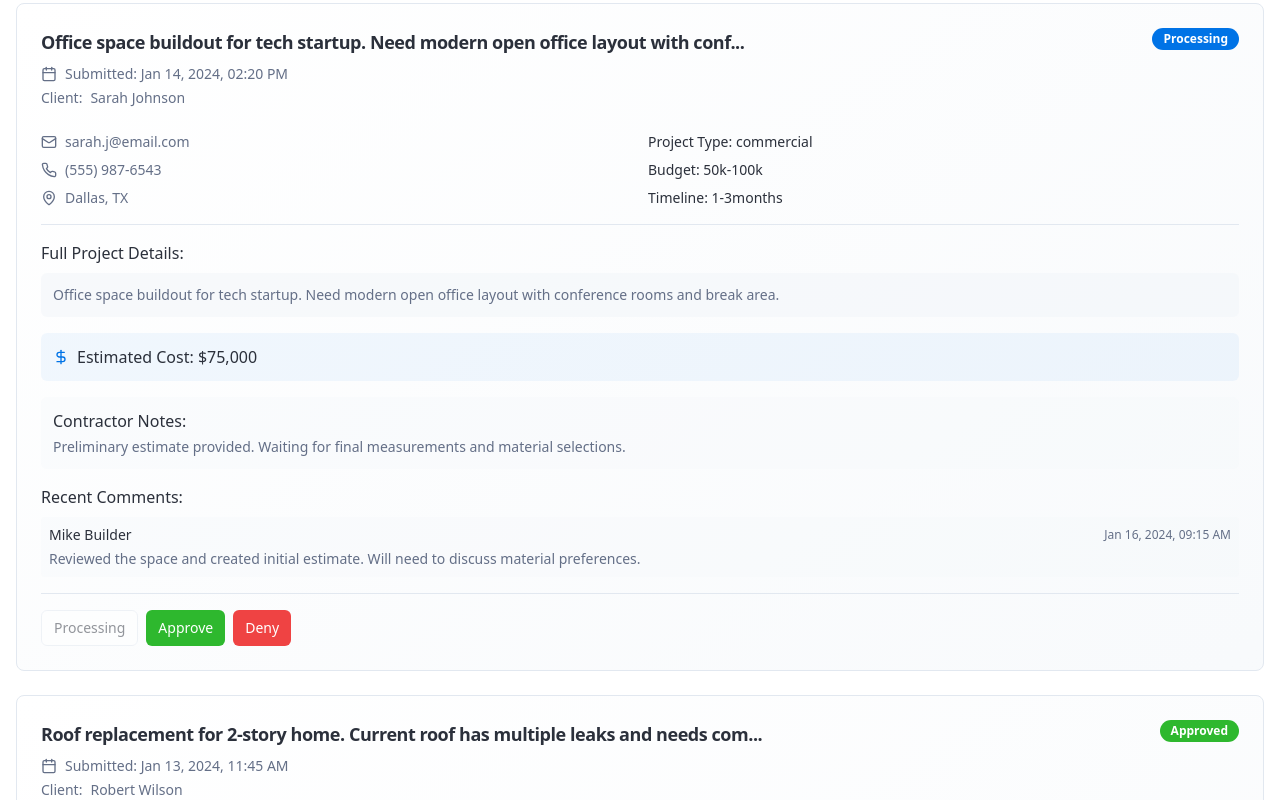
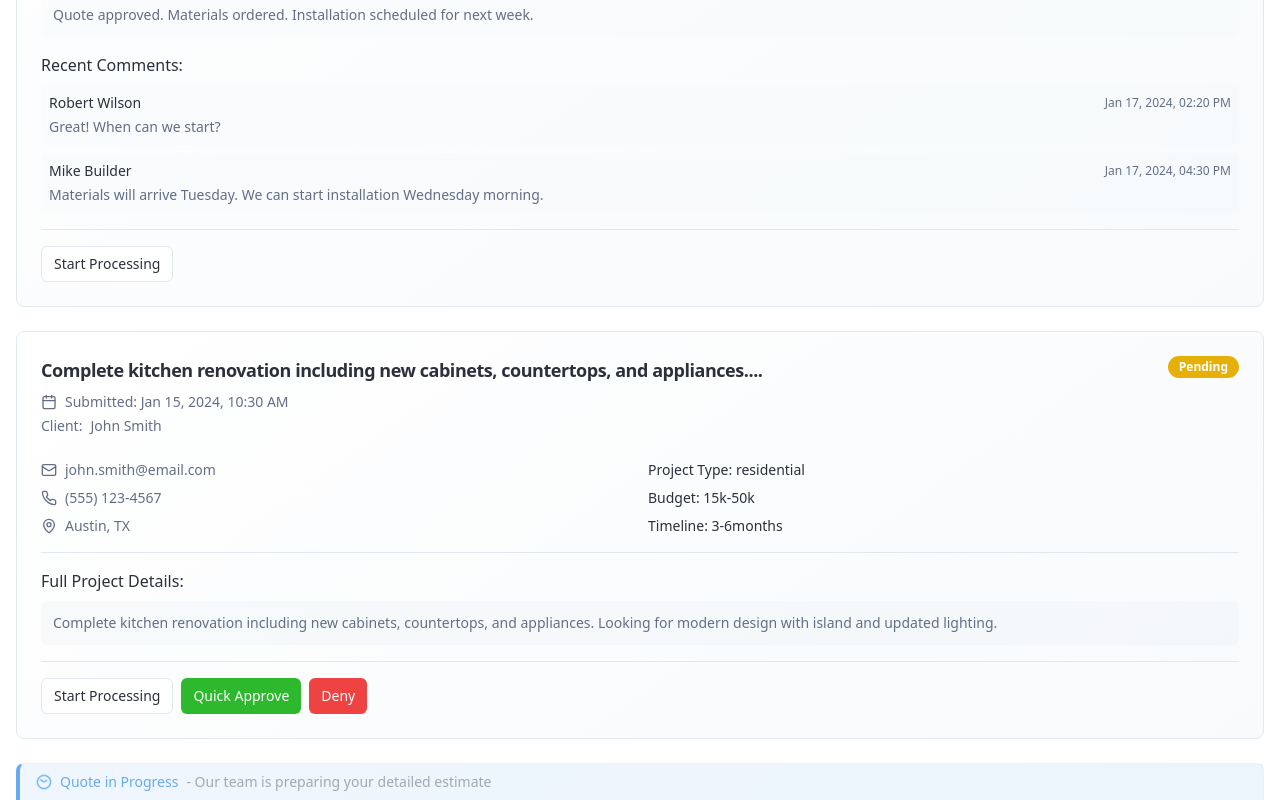
Before and after one commit to prajiwaji-cpu/build-bid-flow, a React (Vite) app: page /contractor in a window 1280 px wide. Shown: the part 780-1580 px from the top of the page. Built offline with nearby package versions, Linux system fonts and the light colour scheme.

Commit message:
Refactor quote status display
Update UI to visually distinguish between quotes in processing and those ready for action. Processing quotes will be moved to the bottom of the list and styled with a greyed-out appearance, along with text indicating their in-progress status.

```diff
--- a/src/components/QuoteCard.tsx
+++ b/src/components/QuoteCard.tsx
@@ -28,6 +28,11 @@ export function QuoteCard({ quote, onStatusChange, onAddComment, viewMode = 'cli
     }
   };
 
+  const isProcessing = quote.status === 'processing';
+  const cardClassName = isProcessing
+    ? 'w-full shadow-card bg-gradient-card hover:shadow-construction transition-all opacity-60 border-l-4 border-l-status-processing'
+    : 'w-full shadow-card bg-gradient-card hover:shadow-construction transition-shadow';
+
   const formatDate = (dateString: string) => {
     return new Date(dateString).toLocaleDateString('en-US', {
       year: 'numeric',
@@ -39,7 +44,19 @@ export function QuoteCard({ quote, onStatusChange, onAddComment, viewMode = 'cli
   };
 
   return (
-    <Card className="w-full shadow-card bg-gradient-card hover:shadow-construction transition-shadow">
+    <Card className={cardClassName}>
+      {isProcessing && (
+        <div className="bg-status-processing/10 px-4 py-2 border-b">
+          <div className="flex items-center gap-2 text-sm text-status-processing">
+            <Clock className="w-4 h-4 animate-spin" />
+            <span className="font-medium">Quote in Progress</span>
+            <span className="text-muted-foreground">
+              - Our team is preparing your detailed estimate
+            </span>
+          </div>
+        </div>
+      )}
+
       <CardHeader>
         <div className="flex justify-between items-start">
           <div className="flex-1">
@@ -143,36 +160,59 @@ export function QuoteCard({ quote, onStatusChange, onAddComment, viewMode = 'cli
           </div>
         )}
 
-        {viewMode === 'contractor' && onStatusChange && (
+        {/* Contractor Actions - Non-processing states */}
+        {viewMode === 'contractor' && onStatusChange && !isProcessing && (
           <div className="flex gap-2 pt-4 border-t">
             <Button
               size="sm"
               variant="outline"
               onClick={() => onStatusChange(quote.id, 'processing')}
-              disabled={quote.status === 'processing'}
             >
-              Processing
+              Start Processing
             </Button>
+            {quote.status === 'pending' && (
+              <>
+                <Button
+                  size="sm"
+                  className="bg-status-approved hover:bg-status-approved/90 text-white"
+                  onClick={() => onStatusChange(quote.id, 'approved')}
+                >
+                  Quick Approve
+                </Button>
+                <Button
+                  size="sm"
+                  className="bg-status-denied hover:bg-status-denied/90 text-white"
+                  onClick={() => onStatusChange(quote.id, 'denied')}
+                >
+                  Deny
+                </Button>
+              </>
+            )}
+          </div>
+        )}
+
+        {/* Contractor Actions - Processing state */}
+        {viewMode === 'contractor' && onStatusChange && isProcessing && (
+          <div className="flex gap-2 pt-4 border-t">
             <Button
               size="sm"
               className="bg-status-approved hover:bg-status-approved/90 text-white"
               onClick={() => onStatusChange(quote.id, 'approved')}
-              disabled={quote.status === 'approved'}
             >
-              Approve
+              Complete & Approve
             </Button>
             <Button
               size="sm"
               className="bg-status-denied hover:bg-status-denied/90 text-white"
               onClick={() => onStatusChange(quote.id, 'denied')}
-              disabled={quote.status === 'denied'}
             >
-              Deny
+              Deny Quote
             </Button>
           </div>
         )}
 
-        {onAddComment && (
+        {/* Comment Actions */}
+        {onAddComment && !isProcessing && (
           <Button
             variant="outline"
             size="sm"
@@ -182,6 +222,14 @@ export function QuoteCard({ quote, onStatusChange, onAddComment, viewMode = 'cli
             Add Comment
           </Button>
         )}
+
+        {onAddComment && isProcessing && (
+          <div className="text-center py-2">
+            <p className="text-sm text-muted-foreground">
+              Comments will be available once processing is complete
+            </p>
+          </div>
+        )}
       </CardContent>
     </Card>
   );
--- a/src/pages/Dashboard.tsx
+++ b/src/pages/Dashboard.tsx
@@ -100,8 +100,17 @@ export default function Dashboard({ viewMode = 'client' }: DashboardProps) {
   };
 
   const getFilteredQuotes = (status?: QuoteStatus) => {
-    if (!status) return quotes;
-    return quotes.filter(quote => quote.status === status);
+    let filteredQuotes = status ? quotes.filter(quote => quote.status === status) : quotes;
+
+    // Sort quotes: processing quotes go to bottom, others by most recent first
+    return filteredQuotes.sort((a, b) => {
+      // If one is processing and other isn't, processing goes to bottom
+      if (a.status === 'processing' && b.status !== 'processing') return 1;
+      if (a.status !== 'processing' && b.status === 'processing') return -1;
+
+      // Otherwise sort by most recent first
+      return new Date(b.updatedAt).getTime() - new Date(a.updatedAt).getTime();
+    });
   };
 
   const getStatusCounts = () => {
```
